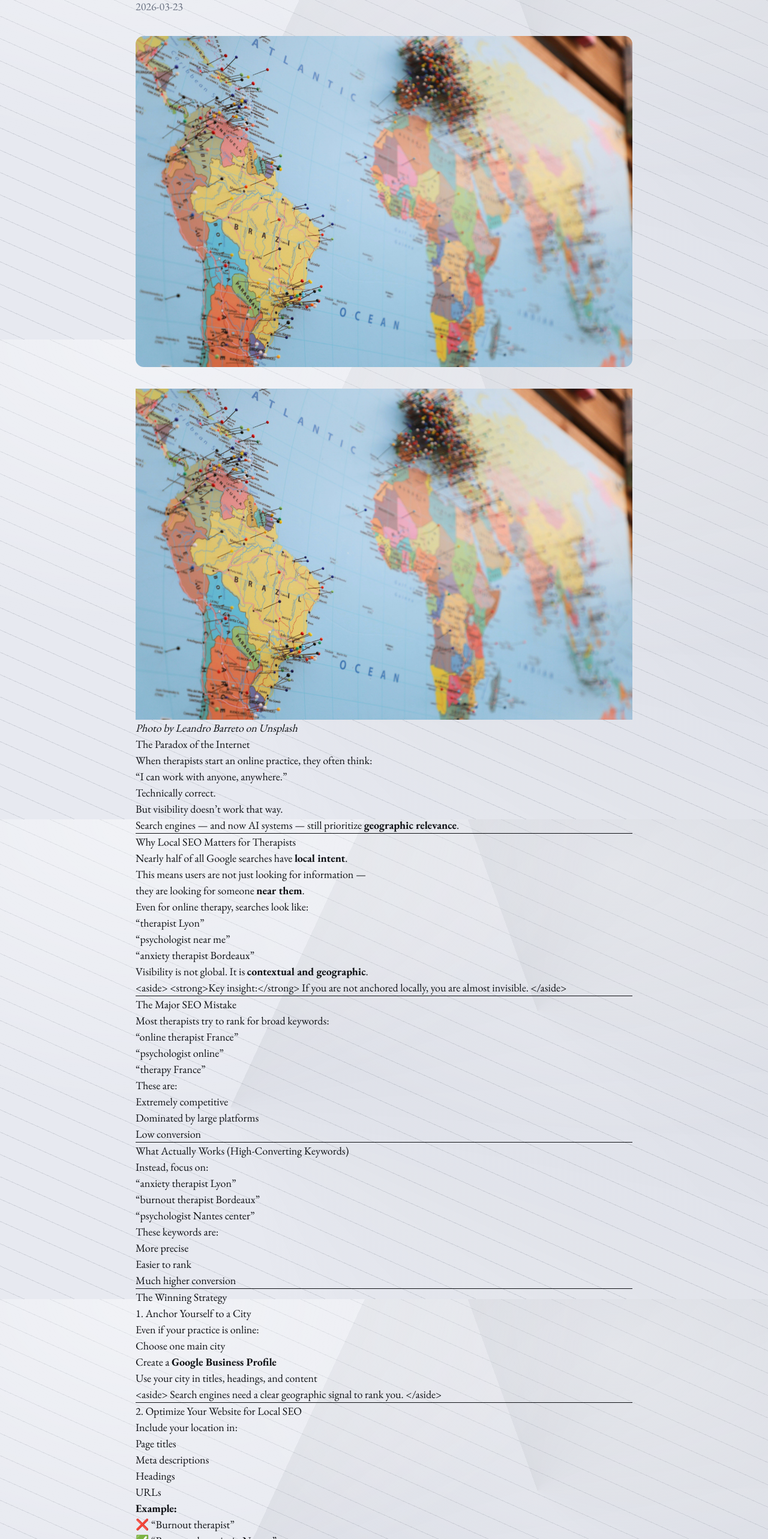
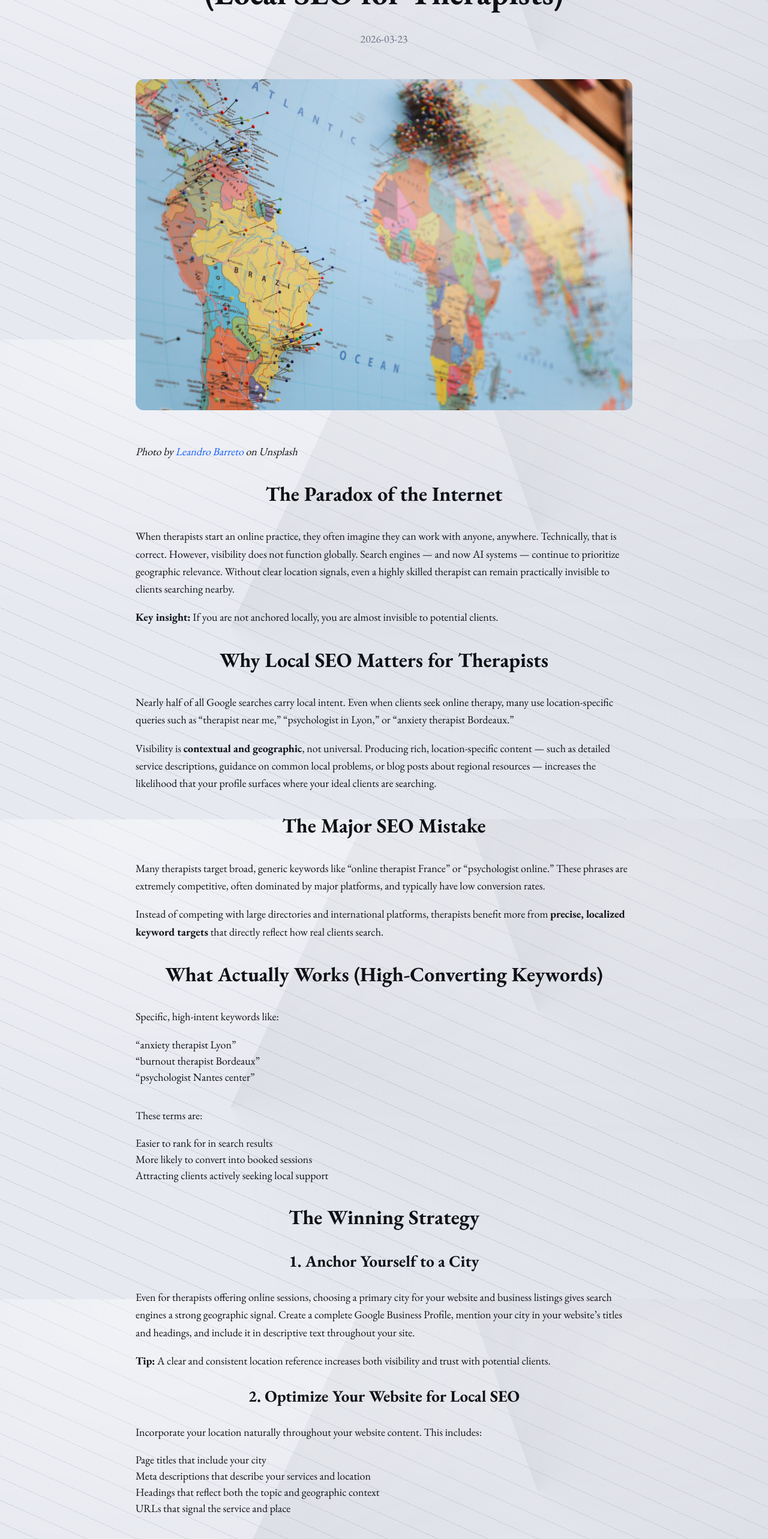
Before and after one commit to LeoParlaforce/thirdpath, a Next.js app: page /articles/local-seo-therapists in a window 1280 px wide. Shown: the part 234-2800 px from the top of the page at 60% size. Built offline with nearby package versions, Linux system fonts and the light colour scheme.

Commit message:
article finalement

```diff
--- a/package.json
+++ b/package.json
@@ -10,8 +10,10 @@
   },
   "dependencies": {
     "@react-email/render": "^2.0.4",
+    "autoprefixer": "^10.4.27",
     "gray-matter": "^4.0.3",
     "next": "^16.2.1",
+    "postcss": "^8.5.8",
     "react": "^19.2.4",
     "react-dom": "^19.2.4",
     "react-markdown": "^10.1.0",
@@ -19,7 +21,8 @@
     "remark": "^15.0.1",
     "remark-html": "^16.0.1",
     "resend": "^6.1.2",
-    "stripe": "^19.1.0"
+    "stripe": "^19.1.0",
+    "tailwindcss": "^4.2.2"
   },
   "devDependencies": {
     "@tailwindcss/postcss": "^4.1.14",
--- a/src/app/articles/[slug]/page.tsx
+++ b/src/app/articles/[slug]/page.tsx
@@ -1,39 +1,24 @@
-import { getPostBySlug, getAllPosts } from "@/lib/posts"
+import { getPostBySlug } from "@/lib/posts"
 import { notFound } from "next/navigation"
 import ReactMarkdown from "react-markdown"
 import { ReactNode } from "react"
 
 export async function generateStaticParams() {
-  const posts = getAllPosts()
-  return posts.map((post) => ({
+  const { getAllPosts } = await import("@/lib/posts")
+  const allPosts = getAllPosts()
+  return allPosts.map((post: any) => ({
     slug: post.slug,
   }))
 }
 
-export async function generateMetadata({ params }: { params: { slug: string } }) {
-  const post = getPostBySlug(params.slug)
-  if (!post) return {}
+export default async function ArticlePage({ params }: { params: any }) {
+  const resolvedParams = await params
+  const slug = resolvedParams.slug
+  if (!slug) return notFound()
 
-  return {
-    title: post.title,
-    description: post.summary,
-    openGraph: {
-      title: post.title,
-      description: post.summary,
-      images: [post.image],
-    },
-  }
-}
-
-export default function ArticlePage({
-  params,
-}: {
-  params: { slug: string }
-}) {
-  const post = getPostBySlug(params.slug)
+  const post = getPostBySlug(slug)
   if (!post) return notFound()
 
-  // ✅ JSON-LD (SEO invisible)
   const jsonLd = {
     "@context": "https://schema.org",
     "@type": "Article",
@@ -48,28 +33,53 @@ export default function ArticlePage({
   }
 
   return (
-    <main className="max-w-3xl mx-auto px-4 py-12">
-      <article>
-        {/* ✅ SEO JSON-LD */}
+    <main className="max-w-3xl mx-auto px-4 py-16">
+      <article className="space-y-12">
+        {/* JSON-LD SEO */}
         <script
           type="application/ld+json"
           dangerouslySetInnerHTML={{ __html: JSON.stringify(jsonLd) }}
         />
 
-        <h1 className="text-4xl font-bold mb-4">{post.title}</h1>
-        <p className="text-gray-500 mb-8">{post.date}</p>
+        {/* Title */}
+        <h1 className="text-5xl font-extrabold text-center mb-8">
+          {post.title}
+        </h1>
 
+        <p className="text-gray-500 text-center mb-12">
+          {post.date}
+        </p>
+
+        {/* Main Image */}
         <img
           src={post.image}
           alt={post.title}
-          className="w-full rounded-xl mb-8"
+          className="w-full rounded-xl mb-12"
         />
 
-        <div className="prose prose-lg max-w-none">
+        {/* Markdown Content */}
+        <div className="prose prose-lg max-w-none space-y-8">
           <ReactMarkdown
             components={{
+              h2: ({ node, ...props }) => (
+                <h2 {...props} className="text-3xl font-bold text-center my-8" />
+              ),
+              h3: ({ node, ...props }) => (
+                <h3 {...props} className="text-2xl font-semibold text-center my-6" />
+              ),
+              p: ({ node, ...props }) => (
+                <p {...props} className="my-4 leading-relaxed" />
+              ),
+              a: ({ node, ...props }) => (
+                <a
+                  {...props}
+                  target="_blank"
+                  rel="noopener noreferrer"
+                  className="text-blue-600 hover:underline hover:text-blue-800 transition-colors"
+                />
+              ),
               aside: ({ children }: { children?: ReactNode }) => (
-                <div className="bg-gray-100 border-l-4 border-gray-300 p-4 my-6">
+                <div className="bg-blue-50 border-l-4 border-blue-300 p-4 my-6 rounded-md">
                   {children}
                 </div>
               ),
@@ -79,43 +89,46 @@ export default function ArticlePage({
           </ReactMarkdown>
         </div>
 
-        {/* ✅ CTA 1 — APP */}
-        <div className="mt-12 p-6 border rounded-xl bg-gray-50">
-          <p className="text-lg font-semibold">
-            You don’t just need visibility — you need direction.
-          </p>
-
-          <p className="mt-2 text-gray-600">
-            Get supervision on your practice and improve how you work online.
-          </p>
-
+        {/* CTA Sections */}
+        <div className="space-y-6 mt-12">
+          {/* Supervision App */}
           <a
             href="https://chat.troisiemechemin.fr"
             target="_blank"
-            className="inline-block mt-4 text-blue-600 font-semibold hover:underline"
+            rel="noopener noreferrer"
+            className="block rounded-xl overflow-hidden cursor-pointer transform transition-transform duration-300 hover:scale-105"
+            style={{
+              backgroundImage: "url('/humanist-approach.jpg')",
+              backgroundSize: "cover",
+              backgroundPosition: "center",
+            }}
           >
-            Access the supervision app →
+            <div className="bg-black/50 p-6 text-center text-white">
+              <h3 className="text-2xl font-bold mb-2">Supervision App</h3>
+              <p>Get feedback on your positioning, messaging, and online practice.</p>
+            </div>
+          </a>
+
+          {/* Structured System */}
+          <a
+            href="https://www.thirdpath.cloud/boutique"
+            target="_blank"
+            rel="noopener noreferrer"
+            className="block rounded-xl overflow-hidden cursor-pointer transform transition-transform duration-300 hover:scale-105"
+            style={{
+              backgroundImage: "url('/complete-guide.jpg')",
+              backgroundSize: "cover",
+              backgroundPosition: "center",
+            }}
+          >
+            <div className="bg-black/50 p-6 text-center text-white">
+              <h3 className="text-2xl font-bold mb-2">Structured System</h3>
+              <p>Explore practical tools designed specifically for therapists to get clients.</p>
+            </div>
           </a>
         </div>
 
-        {/* ✅ CTA 2 — BOUTIQUE */}
-        <div className="mt-6 p-6 border rounded-xl">
-          <p className="text-lg font-semibold">
-            Want a structured system to get clients?
-          </p>
-
-          <p className="mt-2 text-gray-600">
-            Explore practical tools designed for therapists.
-          </p>
-
-          <a
-            href="https://www.thirdpath.cloud/boutique"
-            target="_blank"
-            className="inline-block mt-4 text-blue-600 font-semibold hover:underline"
-          >
-            View the resources →
-          </a>
-        </div>
+        {/* References supprimées */}
       </article>
     </main>
   )
--- a/src/lib/posts.ts
+++ b/src/lib/posts.ts
@@ -11,7 +11,7 @@ export type Post = {
   image: string
 }
 
-const postsDirectory = path.join(process.cwd(), "src/posts")
+const postsDirectory = path.join(process.cwd(), "./src/posts")
 
 export function getAllPosts(): Post[] {
   const fileNames = fs.readdirSync(postsDirectory)
@@ -27,9 +27,9 @@ export function getAllPosts(): Post[] {
       title: data.title,
       date: data.date,
       summary: data.summary,
-      slug: data.slug || slug,
+      slug, // on force le slug à partir du filename
       content,
-      image: `/articles/${data.slug || slug}.jpg`,
+      image: `/articles/${slug}.jpg`, // idem
     }
   })
 
@@ -48,8 +48,8 @@ export function getPostBySlug(slug: string): Post | null {
     title: data.title,
     date: data.date,
     summary: data.summary,
-    slug: data.slug || slug,
+    slug, // on force le slug à partir du filename
     content,
-    image: `/articles/${data.slug || slug}.jpg`,
+    image: `/articles/${slug}.jpg`, // idem
   }
 }
--- a/src/posts/local-seo-therapists.md
+++ b/src/posts/local-seo-therapists.md
@@ -1,204 +1,101 @@
 ---
 title: "Why the Internet Is Still Geographic (Local SEO for Therapists)"
 date: "2026-03-23"
-summary: "Most therapists believe the internet gives them global visibility. In reality, visibility is still local. Learn how to use local SEO to attract real clients instead of just traffic."
+summary: "Most therapists believe the internet gives them global visibility. In reality, search engines and AI still prioritize geographic relevance. Learn how local SEO can help you attract real clients."
 slug: "local-seo-therapists"
 ---
 
-![Local SEO for therapists](/articles/local-seo-therapists.jpg)
 *Photo by [Leandro Barreto](https://unsplash.com/fr/@lpbarreto) on Unsplash*
 
 ## The Paradox of the Internet
 
-When therapists start an online practice, they often think:
+When therapists start an online practice, they often imagine they can work with anyone, anywhere. Technically, that is correct. However, visibility does not function globally. Search engines — and now AI systems — continue to prioritize geographic relevance. Without clear location signals, even a highly skilled therapist can remain practically invisible to clients searching nearby.
 
-> “I can work with anyone, anywhere.”
-
-Technically correct.
-
-But visibility doesn’t work that way.
-
-Search engines — and now AI systems — still prioritize **geographic relevance**.
-
----
+**Key insight:** If you are not anchored locally, you are almost invisible to potential clients.
 
 ## Why Local SEO Matters for Therapists
 
-Nearly half of all Google searches have **local intent**.
+Nearly half of all Google searches carry local intent. Even when clients seek online therapy, many use location-specific queries such as “therapist near me,” “psychologist in Lyon,” or “anxiety therapist Bordeaux.”
 
-This means users are not just looking for information —
-they are looking for someone **near them**.
-
-Even for online therapy, searches look like:
-
-- “therapist Lyon”
-- “psychologist near me”
-- “anxiety therapist Bordeaux”
-
-> Visibility is not global. It is **contextual and geographic**.
-
-<aside>
-<strong>Key insight:</strong> If you are not anchored locally, you are almost invisible.
-</aside>
-
----
+Visibility is **contextual and geographic**, not universal. Producing rich, location-specific content — such as detailed service descriptions, guidance on common local problems, or blog posts about regional resources — increases the likelihood that your profile surfaces where your ideal clients are searching.
 
 ## The Major SEO Mistake
 
-Most therapists try to rank for broad keywords:
+Many therapists target broad, generic keywords like “online therapist France” or “psychologist online.” These phrases are extremely competitive, often dominated by major platforms, and typically have low conversion rates.
 
-- “online therapist France”
-- “psychologist online”
-- “therapy France”
-
-These are:
-
-- Extremely competitive
-- Dominated by large platforms
-- Low conversion
-
----
+Instead of competing with large directories and international platforms, therapists benefit more from **precise, localized keyword targets** that directly reflect how real clients search.
 
 ## What Actually Works (High-Converting Keywords)
 
-Instead, focus on:
+Specific, high-intent keywords like:
 
 - “anxiety therapist Lyon”
 - “burnout therapist Bordeaux”
 - “psychologist Nantes center”
 
-These keywords are:
+These terms are:
 
-- More precise
-- Easier to rank
-- Much higher conversion
-
----
+- Easier to rank for in search results
+- More likely to convert into booked sessions
+- Attracting clients actively seeking local support
 
 ## The Winning Strategy
 
 ### 1. Anchor Yourself to a City
 
-Even if your practice is online:
+Even for therapists offering online sessions, choosing a primary city for your website and business listings gives search engines a strong geographic signal. Create a complete Google Business Profile, mention your city in your website’s titles and headings, and include it in descriptive text throughout your site.
 
-- Choose one main city
-- Create a **Google Business Profile**
-- Use your city in titles, headings, and content
-
-<aside>
-Search engines need a clear geographic signal to rank you.
-</aside>
-
----
+**Tip:** A clear and consistent location reference increases both visibility and trust with potential clients.
 
 ### 2. Optimize Your Website for Local SEO
 
-Include your location in:
+Incorporate your location naturally throughout your website content. This includes:
 
-- Page titles
-- Meta descriptions
-- Headings
-- URLs
+- Page titles that include your city
+- Meta descriptions that describe your services and location
+- Headings that reflect both the topic and geographic context
+- URLs that signal the service and place
 
-**Example:**
-
-- ❌ “Burnout therapist”
-- ✅ “Burnout therapist in Nantes”
-
----
+Proper optimization helps search engines understand where and for whom your services are relevant.
 
 ### 3. Create Local Content That Matches Intent
 
-Example:
+Clients often search with specific real‑world needs, such as “where to find a psychologist in Lyon for social anxiety.” Content that addresses those precise questions — detailed guides, regional resources, or FAQs — demonstrates expertise and builds trust, while also improving visibility for the exact queries people type.
 
-> “Where to find a psychologist in Lyon for social anxiety?”
+### 4. Use Google Business Profile Effectively
 
-This helps you rank for:
-
-- “psychologist Lyon”
-- “social anxiety therapist Lyon”
-
-👉 You combine:
-- location
-- problem
-- intent
-
----
-
-### 4. Use Google Business Profile Properly
-
-A complete and active profile:
+A complete and active local profile:
 
 - Appears in Google Maps
-- Builds trust with reviews
-- Improves rankings
+- Builds client trust through reviews
+- Improves visibility in local search results
 
-**Best practices:**
-
-- Set your main city
-- Collect real reviews
-- Respond to all feedback
-- Post updates regularly
-
-> Businesses with optimized local profiles are significantly more trusted (BrightLocal, 2025).
-
----
+Best practices include verifying your main city, encouraging genuine reviews, responding to feedback promptly, and regularly updating your profile with new posts and information.
 
 ## Local SEO Also Applies to AI
 
-Even AI tools prioritize location.
-
-If someone asks:
-
-> “Find a therapist in Toulouse”
-
-They won’t get global results.
-
-They’ll get **local answers**.
-
----
+Search engines and AI‑powered assistants increasingly prioritize responses that combine relevance with context. If someone using an AI assistant asks, “Find a top therapist in Toulouse,” the algorithms will favor content that signals both expertise and local relevance over generic global content.
 
 ## Conclusion
 
-> The internet does not remove geography —
-> it makes it more precise.
+The internet doesn’t remove geography — it refines it. To grow your visibility and attract real clients, start by building local authority. Once you’ve established a strong foundation in one city, you can strategically expand to neighboring regions with confidence.
 
-Start local. Then expand.
+## FAQ
 
----
+### What is Local SEO and why is it important for therapists?
+Local SEO refers to optimizing your online presence so that people searching for services in a specific geographic area can find you more easily. For therapists, it’s essential because most clients search with location intent — whether explicitly (“therapist in Toulouse”) or implicitly (“therapist near me”).
 
-## Frequently Asked Questions
+### How do clients actually search for therapy services online?
+Clients frequently include a location plus a problem or service in their search, such as “anxiety therapist Lyon” or “depression counselor Bordeaux.” They rarely use broad, generic terms because they want someone who is accessible and relevant to their needs.
 
-### Does local SEO matter for online therapists?
-Yes. Local signals strongly influence both search engines and AI visibility.
+### Can I rank nationally if I’m an online therapist?
+Yes, but only after you’ve built a strong local foundation. National or international visibility becomes easier once you have established authority, reviews, and trust signals from local search. Trying to rank broadly without that base is usually slow and inefficient.
 
-### Can you rank nationally or internationally?
-Yes — but only after building strong local authority.
-
-### Should I target multiple cities?
-Start with one. Expand once you are established.
-
----
-
-## Next Step
-
-Understanding SEO is not the problem.
-
-Applying it consistently is.
-
-If you want feedback on your positioning, your messaging, or your online practice:
-
-👉 https://chat.troisiemechemin.fr
-
-If you prefer a structured, step-by-step system to get clients:
-
-👉 https://www.thirdpath.cloud/boutique
-
----
+### How does AI change the way local search works?
+Even AI tools use geographic context when generating responses. These systems combine local signals from search data, user behavior, and explicit location terms, meaning that localized content will outperform generic content in many assistant‑based search scenarios.
 
 ## References
 
-1. Chaffey, D. (2023). *Global Digital Trends: Local Search Insights*.
-2. BrightLocal. (2025). *Local Consumer Review Survey*.
-3. Moz. (2025). *Beginner's Guide to Local SEO*.
-4. Think with Google. (2023). *Local Search Behavior*.
+1. BrightLocal. (2025). [Local Consumer Review Survey](https://www.brightlocal.com/research/local-consumer-review-survey/)
+2. Moz. (2025). [Beginner's Guide to Local SEO](https://moz.com/beginners-guide-to-local-seo)
+3. Think with Google. (2023). [Local Search Behavior](https://www.thinkwithgoogle.com/consumer-insights/local-search-behavior/)
```
Also changed, not shown: next.config.ts (+8 -1 lines), src/app/articles/page.tsx (+1 -14 lines), 1 other file (tests, documents, lock files or other folders).
